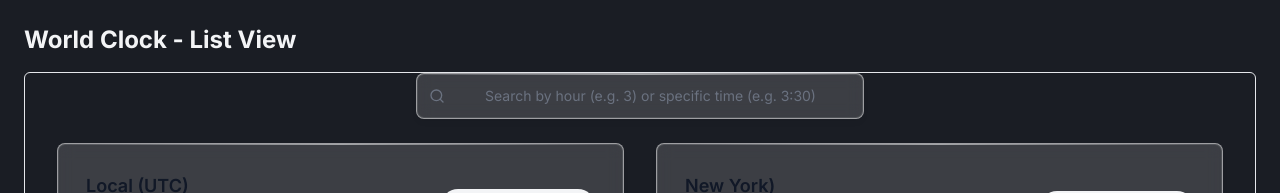
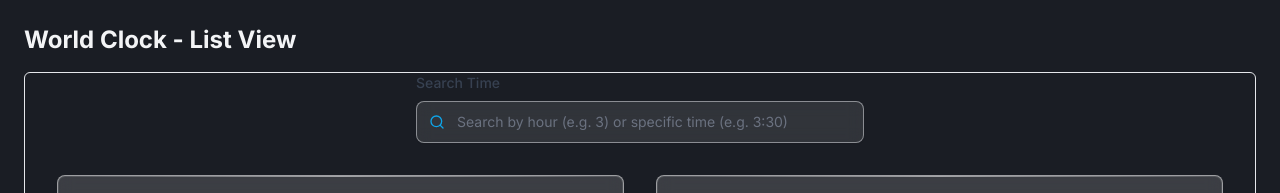
Before and after one commit to tejastechq/timezonepulse, a Next.js app: page /list-view in a window 1280 px wide. Shown: the top 193 px of the page. Built offline with nearby package versions, Linux system fonts and the light colour scheme; no server answers.

Commit message:
fix for the search system

```diff
--- a/components/ui/TimeSearch.tsx
+++ b/components/ui/TimeSearch.tsx
@@ -557,21 +557,20 @@ export default function TimeSearch({
       <div
         className={clsx(
           'relative flex items-center w-full rounded-lg overflow-hidden',
-          'glass-card backdrop-blur-fix',
-          resolvedTheme === 'dark' ? 'glass-card-dark' : 'glass-card-light',
-          'border border-gray-200 dark:border-gray-700',
-          'transition-all duration-200'
+          'bg-white/10 dark:bg-gray-800/10',
+          'border border-gray-200/50 dark:border-gray-700/50',
+          'transition-all duration-200',
+          'shadow-sm',
+          isFocused ? 'ring-2 ring-primary-500/30' : ''
         )}
         style={{
-          isolation: 'isolate',
-          backgroundColor: resolvedTheme === 'dark'
-            ? 'rgba(15, 15, 25, 0.2)'
-            : 'rgba(255, 255, 255, 0.15)'
+          backdropFilter: 'blur(8px)',
+          WebkitBackdropFilter: 'blur(8px)'
         }}
       >
         <div className="absolute inset-y-0 left-0 flex items-center pl-3 pointer-events-none z-[1]">
           <Search
-            className="w-4 h-4 text-gray-500 dark:text-gray-400"
+            className="w-4 h-4 text-primary-500 dark:text-primary-400"
             aria-hidden="true"
           />
         </div>
@@ -588,7 +587,7 @@ export default function TimeSearch({
           onBlur={() => setIsFocused(false)}
           placeholder={placeholder}
           className={clsx(
-            'w-full py-3 pl-10 pr-10 text-sm bg-transparent z-[1]',
+            'w-full py-2.5 pl-10 pr-10 text-sm bg-transparent z-[1]',
             'text-gray-800 dark:text-white placeholder:text-gray-500 dark:placeholder:text-gray-400',
             'focus:outline-none focus:ring-0 border-none',
             'relative'
@@ -613,7 +612,7 @@ export default function TimeSearch({
               exit={{ opacity: 0, scale: 0.8 }}
               transition={{ duration: 0.15 }}
               onClick={handleClear}
-              className="absolute inset-y-0 right-0 flex items-center pr-3 text-gray-500 hover:text-gray-700 dark:text-gray-400 dark:hover:text-gray-300 z-[1]"
+              className="absolute inset-y-0 right-0 flex items-center pr-3 text-gray-400 hover:text-primary-500 dark:text-gray-500 dark:hover:text-primary-400 z-[1]"
               aria-label="Clear search"
             >
               <X className="w-4 h-4" />
--- a/components/views/ListView.tsx
+++ b/components/views/ListView.tsx
@@ -1137,50 +1137,6 @@ export default function ListView({
 
     return (
       <>
-        {/* Search Box */}
-        <div className="mb-6 w-full max-w-md mx-auto">
-          <TimeSearch
-            onSearch={handleSearch}
-            onClear={handleClearSearch}
-            className="w-full"
-            autoFormatTime={true}
-            earlyFormattingDelay={100}
-          />
-
-          <AnimatePresence>
-            {(filteredTimeSlots.length > 0 || (searchTerm && filteredTimeSlots.length === 0)) && (
-              <motion.div
-                initial={{ opacity: 0, y: -10 }}
-                animate={{ opacity: 1, y: 0 }}
-                exit={{ opacity: 0, y: -10 }}
-                transition={{ duration: 0.2 }}
-                className={clsx(
-                  'mt-2 py-2 px-3 rounded-md text-sm',
-                  filteredTimeSlots.length > 0
-                    ? 'bg-green-50 text-green-700 dark:bg-green-900/20 dark:text-green-300'
-                    : 'bg-amber-50 text-amber-700 dark:bg-amber-900/20 dark:text-amber-300'
-                )}
-              >
-                {filteredTimeSlots.length > 0 ? (
-                  <div className="flex items-center">
-                    <span className="inline-block w-2 h-2 bg-green-500 rounded-full mr-2"></span>
-                    Found {filteredTimeSlots.length} time{filteredTimeSlots.length === 1 ? '' : 's'} matching {searchTerm.includes(':')
-                      ? `time "${searchTerm}"`
-                      : `${searchTerm} o'clock`} in local timezone
-                  </div>
-                ) : (
-                  <div className="flex items-center">
-                    <span className="inline-block w-2 h-2 bg-amber-500 rounded-full mr-2"></span>
-                    No times matching {searchTerm.includes(':')
-                      ? `time "${searchTerm}"`
-                      : `${searchTerm} o'clock`} in local timezone
-                  </div>
-                )}
-              </motion.div>
-            )}
-          </AnimatePresence>
-        </div>
-
         {/* Time Relationship Indicator - show when a time is selected */}
         {highlightedTime && (
           <motion.div
@@ -1477,9 +1433,6 @@ export default function ListView({
     userLocalTimezone,
     selectedTimezones,
     timeSlots,
-    filteredTimeSlots,
-    isSearching,
-    searchTerm,
     isLocalTime,
     isHighlighted,
     checkBusinessHours,
@@ -1496,13 +1449,10 @@ export default function ListView({
     handleRemoveTimezone,
     timeRemaining,
     resetInactivityTimer,
-    handleUserScroll,
     resolvedTheme,
     weekendHighlightColor,
-    handleSearch,
-    handleClearSearch,
-    AnimatePresence,
-    clsx
+    highlightedTime,
+    localTime
   ]);
 
   // Update the useEffect hook to call our updated synchronizeScrolls function
@@ -1550,6 +1500,65 @@ export default function ListView({
       style={{ isolation: 'isolate' }}
       onScroll={handleUserScroll} // Add onScroll handler
     >
+      {/* Search Box with title */}
+      <div className="mb-8 w-full max-w-md mx-auto">
+        <div className="flex items-center justify-between mb-2">
+          <h2 className="text-sm font-medium text-gray-700 dark:text-gray-300">
+            Search Time
+          </h2>
+          {searchTerm && (
+            <span className="text-xs text-gray-500 dark:text-gray-400">
+              Searching in local timezone
+            </span>
+          )}
+        </div>
+
+        <TimeSearch
+          onSearch={handleSearch}
+          onClear={handleClearSearch}
+          className="w-full"
+          autoFormatTime={true}
+          earlyFormattingDelay={100}
+        />
+
+        <AnimatePresence>
+          {(filteredTimeSlots.length > 0 || (searchTerm && filteredTimeSlots.length === 0)) && (
+            <motion.div
+              initial={{ opacity: 0, y: -10 }}
+              animate={{ opacity: 1, y: 0 }}
+              exit={{ opacity: 0, y: -10 }}
+              transition={{ duration: 0.2 }}
+              className={clsx(
+                'mt-2 py-1.5 px-3 rounded-md text-xs font-medium',
+                filteredTimeSlots.length > 0
+                  ? 'bg-primary-50/50 text-primary-700 dark:bg-primary-900/10 dark:text-primary-300 border border-primary-100 dark:border-primary-800/30'
+                  : 'bg-amber-50/50 text-amber-700 dark:bg-amber-900/10 dark:text-amber-300 border border-amber-100 dark:border-amber-800/30'
+              )}
+            >
+              {filteredTimeSlots.length > 0 ? (
+                <div className="flex items-center">
+                  <div className="w-1.5 h-1.5 bg-primary-500 rounded-full mr-2 flex-shrink-0"></div>
+                  <span>
+                    Found {filteredTimeSlots.length} time{filteredTimeSlots.length === 1 ? '' : 's'} matching {searchTerm.includes(':')
+                      ? `time "${searchTerm}"`
+                      : `${searchTerm} o'clock`} in local timezone
+                  </span>
+                </div>
+              ) : (
+                <div className="flex items-center">
+                  <div className="w-1.5 h-1.5 bg-amber-500 rounded-full mr-2 flex-shrink-0"></div>
+                  <span>
+                    No times matching {searchTerm.includes(':')
+                      ? `time "${searchTerm}"`
+                      : `${searchTerm} o'clock`} in local timezone
+                  </span>
+                </div>
+              )}
+            </motion.div>
+          )}
+        </AnimatePresence>
+      </div>
+
       {renderTimeColumns()}
 
       {/* Timezone Selection Modal */}
```
